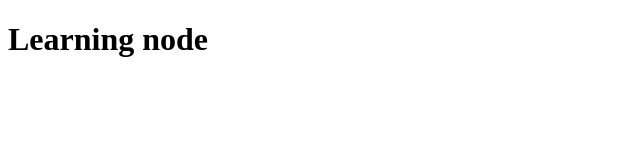
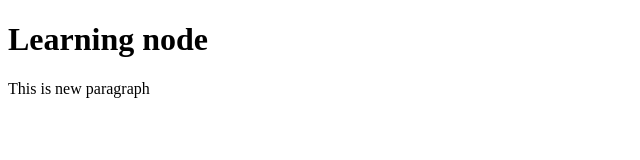
Before and after one commit to SabaShahid83/git-test, a website: page index.html in a window 1280 px wide. Shown: the whole page, without its empty margins (0-640 px from the left). Drawn offline with Linux system fonts and the light colour scheme.

Commit message:
Second commit

```diff
--- a/index.html
+++ b/index.html
@@ -7,5 +7,6 @@
 </head>
 <body>
 <h1>Learning node</h1>
+<p>This is new paragraph</p>
 </body>
 </html>
```
Also changed, not shown: package.json (added, +24 -0 lines), 2 other files.
